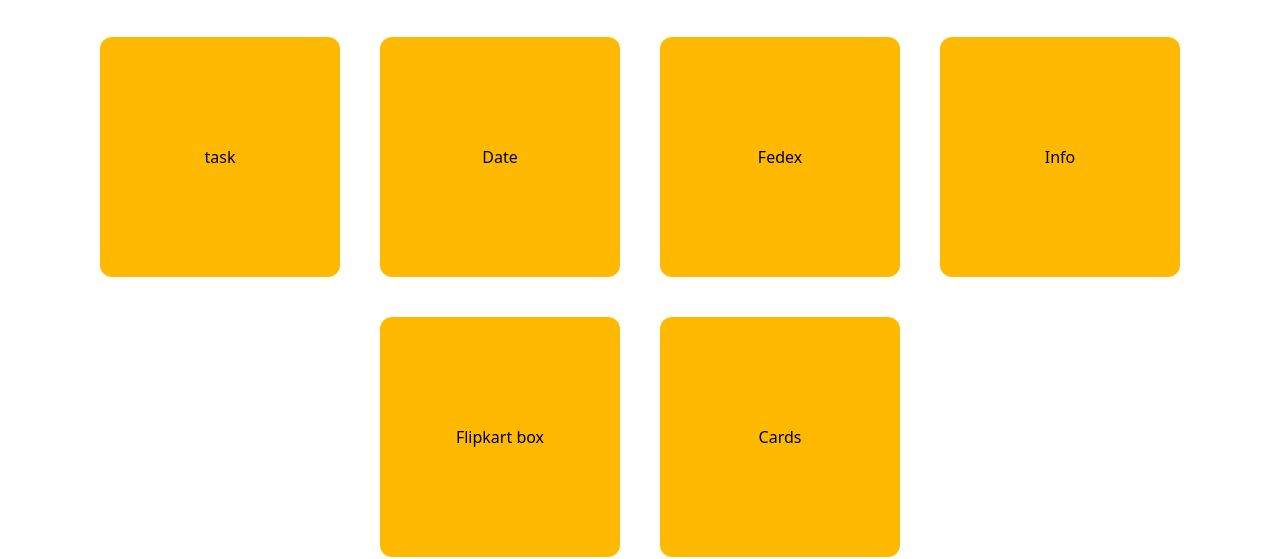
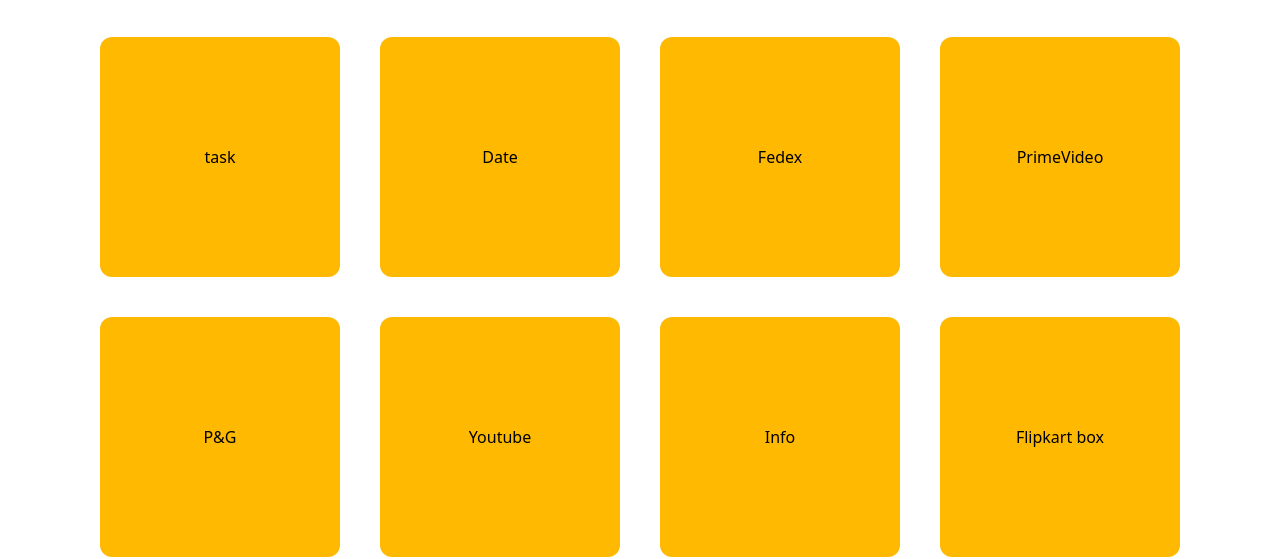
Before and after one commit to anuj308/tailwind, a plain HTML site: page index.html in a window 1280 px wide. Shown: the part 243-802 px from the top of the page. Drawn offline with nearby package versions, Linux system fonts and the light colour scheme.

Commit message:
updated index page

```diff
--- a/index.html
+++ b/index.html
@@ -19,6 +19,12 @@
         Date</a>
         <a class="flex items-center justify-center w-60  h-60 m-5 bg-amber-400 rounded-xl" href="/tailwind/fedex.html">
         Fedex</a>
+        <a class="flex items-center justify-center w-60  h-60 m-5 bg-amber-400 rounded-xl" href="/tailwind/primeVideo.html">
+        PrimeVideo</a>
+        <a class="flex items-center justify-center w-60  h-60 m-5 bg-amber-400 rounded-xl" href="/tailwind/pg.html">
+        P&G</a>
+        <a class="flex items-center justify-center w-60  h-60 m-5 bg-amber-400 rounded-xl" href="/tailwind/youtube.html">
+        Youtube</a>
         <a class="flex items-center justify-center w-60  h-60 m-5 bg-amber-400 rounded-xl" href="/tailwind/tailwind.html">
         Info</a>
         <a class="flex items-center justify-center w-60  h-60 m-5 bg-amber-400 rounded-xl" href="/tailwind/tailwindFlipkart.html">
```
Also changed, not shown: primeVideo.html (renamed from primVideo.html).
